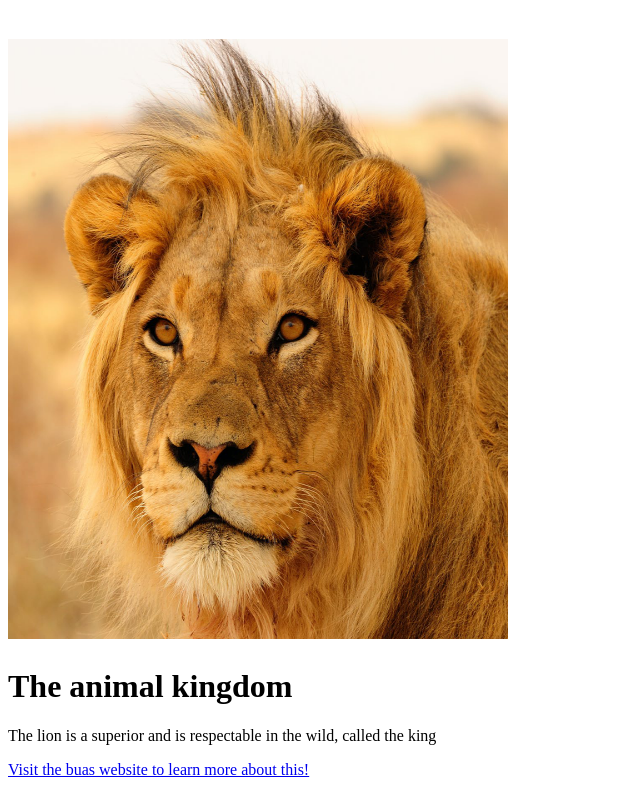
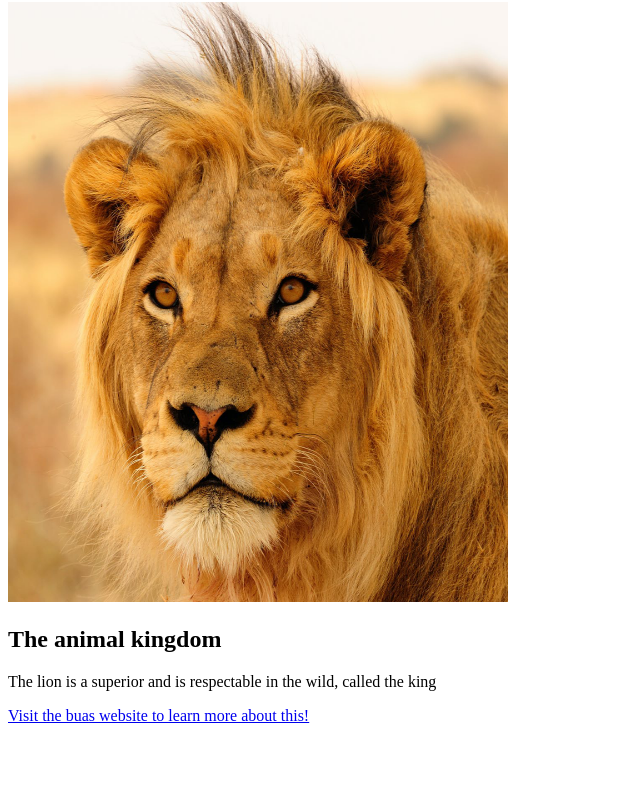
Before and after one commit to Pancho97/prj4-chapter-3, a plain HTML site: page my-project/index.html in a window 1280 px wide. Shown: the part 78-865 px from the top of the page, without its empty margins (0-640 px from the left). After the commit the page ends 811 px from the top, so only its background shows below. Drawn offline with Linux system fonts and the light colour scheme.

Commit message:
Add files via upload

```diff
--- a/my-project/index.html
+++ b/my-project/index.html
@@ -8,10 +8,10 @@
 </head>
 <body>
 
-<h1>Hi everyone, This is The lion<h1> <br>
+<h1>Hi everyone, This is The lion</h1>
 <img src="images/lion.jpg" alt="Lion" width="500" height="600">
 
-<h1>The animal kingdom</h1>
+<h2>The animal kingdom</h2>
 
 <p>The lion is a superior and is respectable in the wild, called the king</p>
 
```
